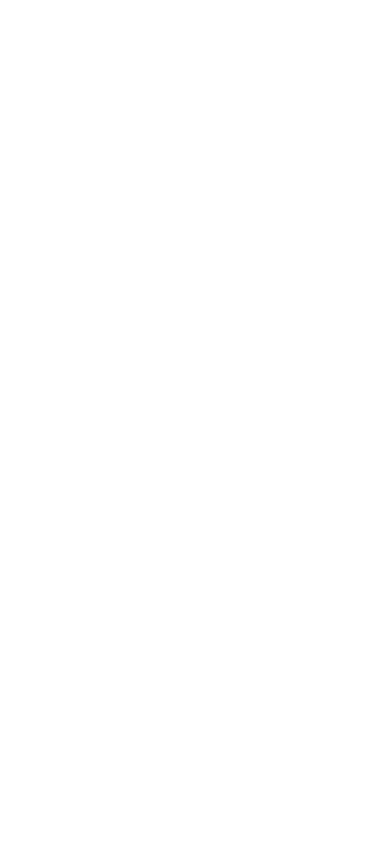
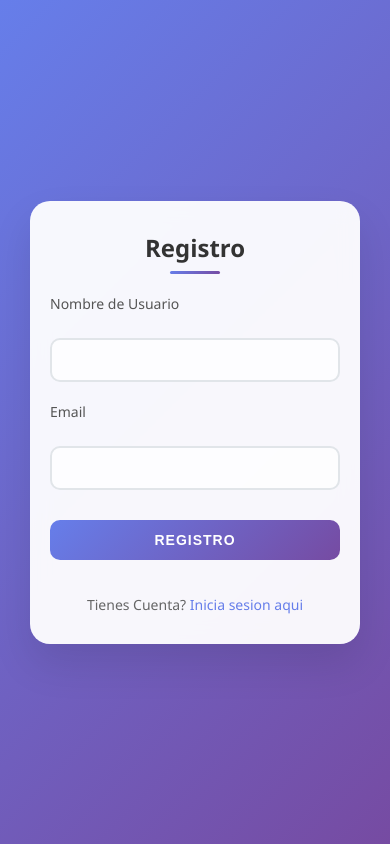
Before and after one commit to Samueljimenez444/LoginLenguajeMarcar, a plain HTML site: page index.html in a window 390 px wide. Drawn offline with Linux system fonts and the light colour scheme.

Commit message:
Primeros Cambios

```diff
--- a/css/css.css
+++ b/css/css.css
@@ -0,0 +1,198 @@
+/* Reset y estilos base */
+* {
+    margin: 0;
+    padding: 0;
+    box-sizing: border-box;
+}
+
+body {
+    font-family: 'Segoe UI', Tahoma, Geneva, Verdana, sans-serif;
+    background: linear-gradient(135deg, #667eea 0%, #764ba2 100%);
+    min-height: 100vh;
+    display: flex;
+    align-items: center;
+    justify-content: center;
+    padding: 20px;
+}
+
+/* Contenedor principal para todos los divs */
+#login, #registration-section, #mensaje-registro {
+    background: rgba(255, 255, 255, 0.95);
+    backdrop-filter: blur(10px);
+    border-radius: 20px;
+    padding: 40px;
+    box-shadow: 0 20px 40px rgba(0, 0, 0, 0.1);
+    width: 100%;
+    max-width: 400px;
+    text-align: center;
+    animation: fadeIn 0.6s ease-out;
+}
+
+/* Animación de entrada */
+@keyframes fadeIn {
+    from {
+        opacity: 0;
+        transform: translateY(30px);
+    }
+    to {
+        opacity: 1;
+        transform: translateY(0);
+    }
+}
+
+/* Títulos */
+h2 {
+    color: #333;
+    margin-bottom: 30px;
+    font-size: 28px;
+    font-weight: 600;
+    position: relative;
+}
+
+h2::after {
+    content: '';
+    position: absolute;
+    bottom: -10px;
+    left: 50%;
+    transform: translateX(-50%);
+    width: 50px;
+    height: 3px;
+    background: linear-gradient(135deg, #667eea, #764ba2);
+    border-radius: 2px;
+}
+
+/* Formularios */
+form {
+    display: flex;
+    flex-direction: column;
+    gap: 20px;
+}
+
+/* Labels */
+label {
+    color: #555;
+    font-weight: 500;
+    text-align: left;
+    margin-bottom: 5px;
+    font-size: 14px;
+}
+
+/* Inputs */
+input[type="text"], input[type="email"] {
+    padding: 15px;
+    border: 2px solid #e1e5e9;
+    border-radius: 10px;
+    font-size: 16px;
+    transition: all 0.3s ease;
+    background: rgba(255, 255, 255, 0.8);
+}
+
+input[type="text"]:focus, input[type="email"]:focus {
+    outline: none;
+    border-color: #667eea;
+    box-shadow: 0 0 0 3px rgba(102, 126, 234, 0.1);
+    transform: translateY(-2px);
+}
+
+input[type="text"]:hover, input[type="email"]:hover {
+    border-color: #b8c5ea;
+}
+
+/* Botones */
+button[type="submit"], #cerrar-sesion {
+    background: linear-gradient(135deg, #667eea 0%, #764ba2 100%);
+    color: white;
+    border: none;
+    padding: 15px 30px;
+    border-radius: 10px;
+    font-size: 16px;
+    font-weight: 600;
+    cursor: pointer;
+    transition: all 0.3s ease;
+    margin-top: 10px;
+    text-transform: uppercase;
+    letter-spacing: 1px;
+}
+
+button[type="submit"]:hover, #cerrar-sesion:hover {
+    transform: translateY(-3px);
+    box-shadow: 0 10px 25px rgba(102, 126, 234, 0.3);
+}
+
+button[type="submit"]:active, #cerrar-sesion:active {
+    transform: translateY(-1px);
+}
+
+/* Enlaces */
+a {
+    color: #667eea;
+    text-decoration: none;
+    font-weight: 500;
+    transition: color 0.3s ease;
+}
+
+a:hover {
+    color: #764ba2;
+    text-decoration: underline;
+}
+
+/* Párrafos con enlaces */
+p {
+    color: #666;
+    font-size: 14px;
+    margin-top: 15px;
+}
+
+/* Estilos específicos para el mensaje de éxito */
+#mensaje-registro h2 {
+    color: #4caf50;
+}
+
+#mensaje-registro h2::after {
+    background: linear-gradient(135deg, #4caf50, #45a049);
+}
+
+#mensaje-registro p {
+    font-size: 16px;
+    color: #555;
+    margin: 20px 0;
+    line-height: 1.6;
+}
+
+/* Responsive */
+@media (max-width: 480px) {
+    #login, #registration-section, #mensaje-registro {
+        padding: 30px 20px;
+        margin: 10px;
+    }
+
+    h2 {
+        font-size: 24px;
+    }
+
+    input[type="text"], input[type="email"] {
+        padding: 12px;
+        font-size: 14px;
+    }
+
+    button[type="submit"], #cerrar-sesion {
+        padding: 12px 25px;
+        font-size: 14px;
+    }
+}
+
+/* Efectos adicionales para mejorar la experiencia */
+.form-group {
+    position: relative;
+}
+
+/* Animación suave entre transiciones */
+body * {
+    transition: all 0.3s ease;
+}
+
+/* Sombra sutil en hover para los contenedores */
+#login:hover, #registration-section:hover, #mensaje-registro:hover {
+    box-shadow: 0 25px 50px rgba(0, 0, 0, 0.15);
+    transform: translateY(-2px);
+}
--- a/index.html
+++ b/index.html
@@ -3,9 +3,68 @@
 <head>
     <meta charset="UTF-8">
     <meta name="viewport" content="width=device-width, initial-scale=1.0">
-    <title>Document</title>
+    <title>Login WebFirebase</title>
+    <link rel="stylesheet" href="css/css.css">
 </head>
+
 <body>
+    <div id="login" style="display: none;">
+        <h2>Login</h2>
+        <form id="formulario-login">
+            <label for="nombre">Nombre</label>
+            <input type="text" id="nombre-login" required>
+            <label for="email-login">Email</label>
+            <input type="email" id="email-login" required>
+            <button type="submit">Login</button>
+            <p>No tienes cuenta? <a href="#" id="show-register">Registrate aqui</a></p>
+        </form>
+    </div>
 
+    <div id="registration-section">
+        <h2>Registro</h2>
+        <form id="registration-form">
+            <label for="nombre-registro">Nombre de Usuario</label>
+            <input type="text" id="nombre-registro" required>
+            <label for="email-registro">Email</label>
+            <input type="email" id="email-registro" required>
+            <button type="submit">Registro</button>
+            <p>Tienes Cuenta? <a href="#" id="show-login">Inicia sesion aqui</a></p>
+        </form>
+    </div>
+
+    <div id="mensaje-registro" style="display: none;">
+        <h2>Has accedido!</h2>
+        <p>Gracias por iniciar sesion en esta web.</p>
+        <button id="cerrar-sesion">Cerrar Sesion</button>
+    </div>
+
+    <script src="js/controller.js"></script>
+ <script src="js/model.js"></script>
+<script src="js/usuario.js"></script>
+<script src="js/view.js"></script>
+
+
+     <script type="module">
+        // Import the functions you need from the SDKs you need
+        import { initializeApp } from 'https://www.gstatic.com/firebasejs/10.7.1/firebase-app.js';
+        import {
+            getAuth,
+            createUserWithEmailAndPassword,
+            signInWithEmailAndPassword,
+            signOut,
+            onAuthStateChanged,
+            updateProfile
+        } from 'https://www.gstatic.com/firebasejs/10.7.1/firebase-auth.js';
+
+        // TODO: Reemplaza con tu configuración de Firebase
+        const firebaseConfig = {
+            apiKey: "tu-api-key",
+            authDomain: "tu-project.firebaseapp.com",
+            projectId: "tu-project-id",
+            storageBucket: "tu-project.appspot.com",
+            messagingSenderId: "123456789",
+            appId: "tu-app-id"
+        };
+    </script>
 </body>
 </html>
--- a/js/controller.js
+++ b/js/controller.js
@@ -0,0 +1,8 @@
+
+class controller{
+
+    constructor(){
+
+    }
+
+}
--- a/js/model.js
+++ b/js/model.js
@@ -0,0 +1,21 @@
+const app = initializeApp(firebaseConfig);
+        const auth = getAuth(app);
+
+class model{
+
+    constructor(){
+        this.usuarios=[];
+        this.contId=0;
+
+    }
+    create(nombre, email){
+        console.log(`Creando usuario : ${nombre}, ${ciudad}`);
+        let usuario = new usuario(this.contId, nombre, email);
+        this.usuarios.push(usuario);
+        this.contId++;
+
+        return usuario;
+    }
+
+
+}
--- a/js/usuario.js
+++ b/js/usuario.js
@@ -1,10 +1,28 @@
 class usuario{
 
-constructor(nombre, edad) {
+constructor(nombre, email) {
 
     this.nombre = nombre;
 
-    this.edad = edad;
+    this.email = email;
+
+}
+
+getNombre() {
+    return this.nombre;
+}
+
+setNombre(nombre) {
+    this.nombre = nombre;
+}
+
+getEmail() {
+    return this.email;
+}
+
+setEmail(email){
+
+    this.email = email;
 
 }
 
--- a/js/view.js
+++ b/js/view.js
@@ -0,0 +1,7 @@
+class view{
+
+    constructor(){
+        this.añadirUsuarios = document.getElementById("añadirUsuarios");
+    }
+
+}
```
